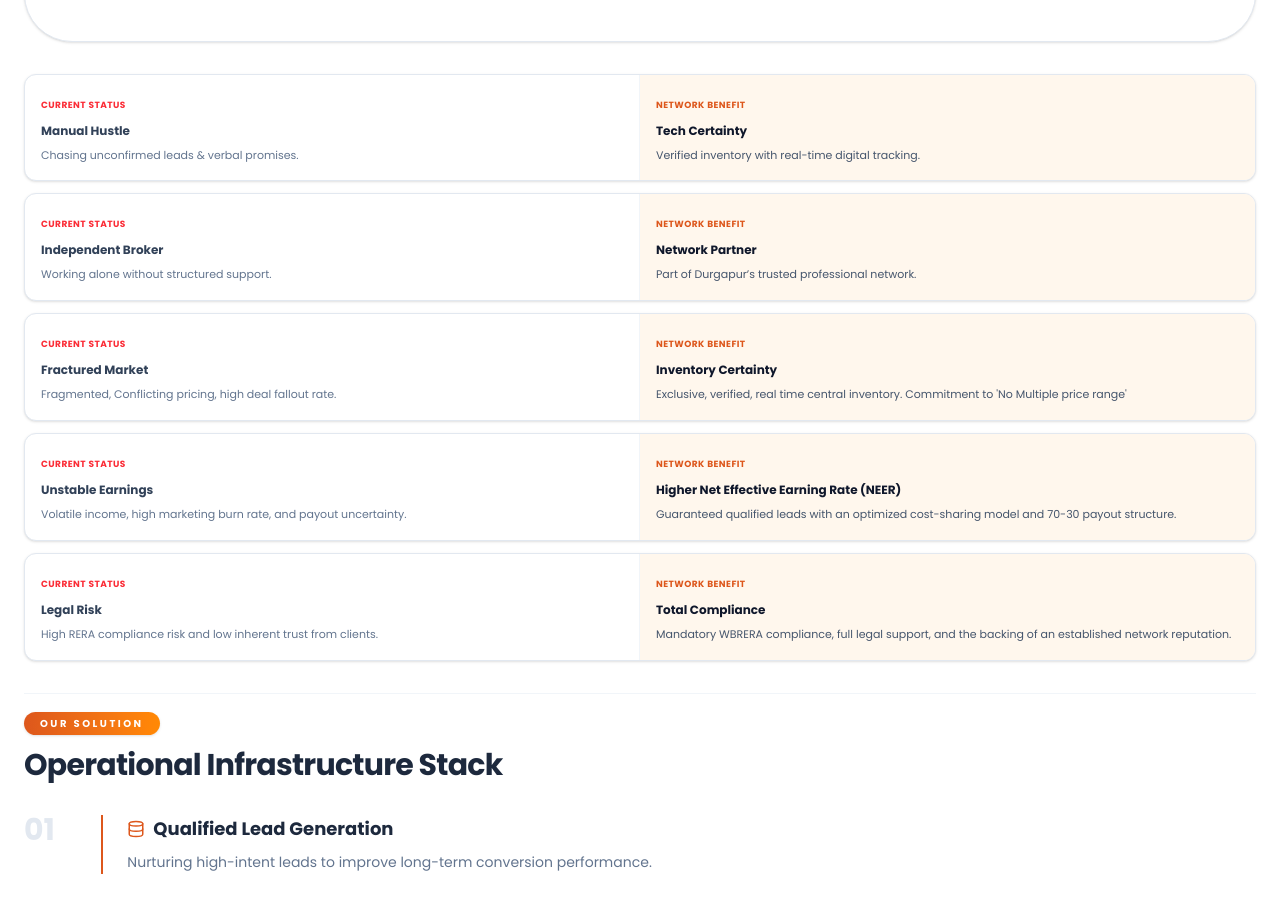
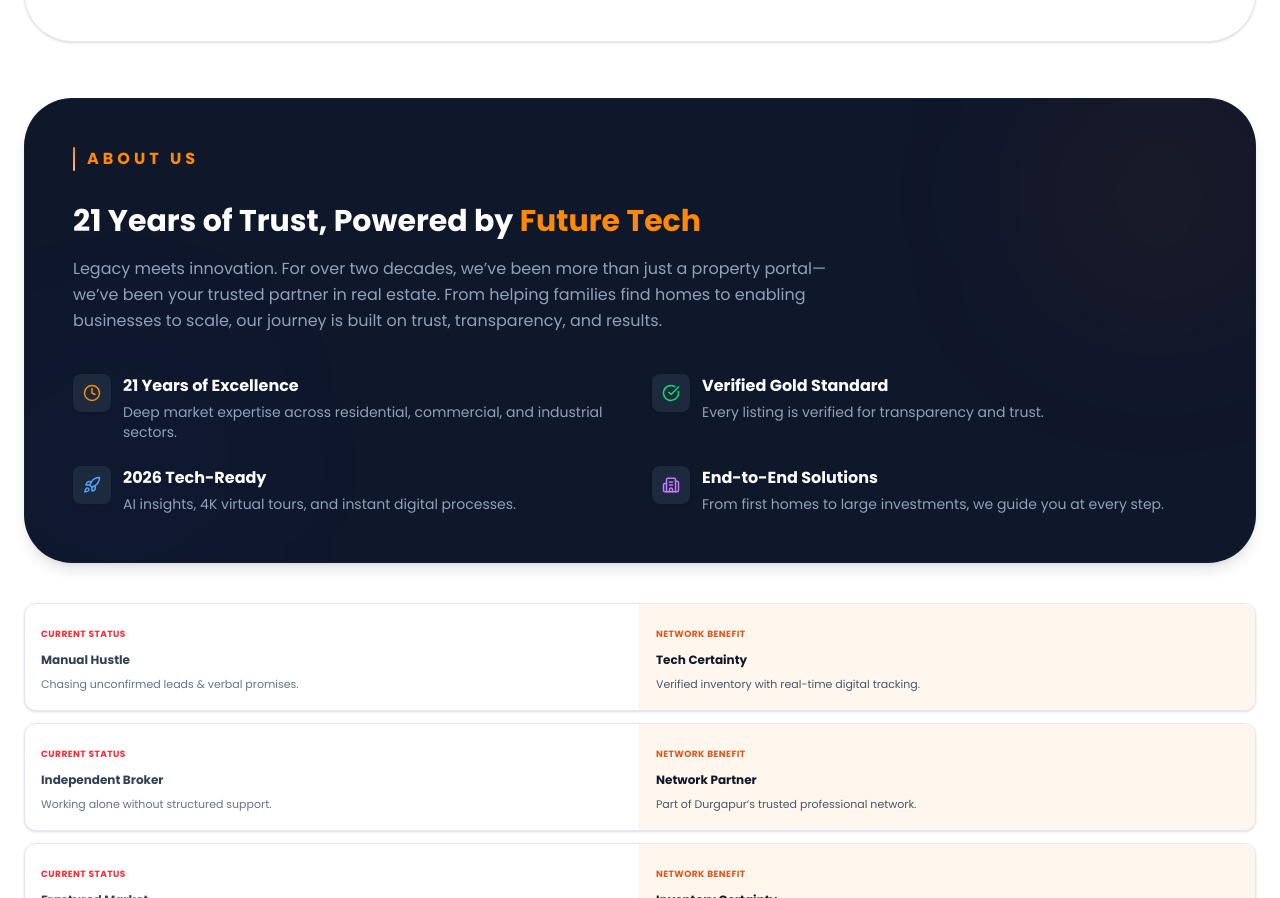
Before and after one commit to passportpulse/property-wala-ankita, a React (Vite) app: page /about in a window 1280 px wide. Shown: the part 2147-3045 px from the top of the page. Built offline with nearby package versions, Linux system fonts and the light colour scheme; a web font is replaced by a local one.

Commit message:
about us added

```diff
--- a/src/pages/about/About.jsx
+++ b/src/pages/about/About.jsx
@@ -6,6 +6,7 @@ import Solutions from "./sections/Solutions";
 import Manifesto from "./sections/Manifesto";
 import OurResolve from "./sections/OurResolve";
 import BhaiyaWay from "./sections/BhaiyaWay";
+import AboutLegacy from "./sections/AboutLegacy";
 
 export default function About() {
   return (
@@ -15,6 +16,7 @@ export default function About() {
         <Manifesto/>
         <OurResolve/>
         <BhaiyaWay/>
+        <AboutLegacy/>
         <Comparison />
         <Solutions />
       </Container>
--- /dev/null
+++ b/src/pages/about/sections/AboutLegacy.jsx
@@ -0,0 +1,108 @@
+import React from "react";
+import { Clock, CheckCircle, Rocket, Building2 } from "lucide-react";
+
+const AboutTrustSection = () => {
+  return (
+    <div className="my-6 md:my-10 font-poppins">
+      <div className="bg-slate-900 rounded-xl md:rounded-2xl lg:rounded-[3rem] p-5 md:p-8 lg:p-12 border border-slate-800/50 relative overflow-hidden shadow-lg">
+
+        {/* Background Glow */}
+        <div className="absolute top-0 right-0 w-48 h-48 bg-orange-500/10 blur-[100px] rounded-full" />
+        <div className="absolute bottom-0 left-0 w-48 h-48 bg-blue-500/5 blur-[100px] rounded-full" />
+
+        <div className="relative z-10">
+
+          {/* Label */}
+          <div className="flex items-center gap-3 mb-5 md:mb-8">
+            <div className="w-[2px] h-5 md:h-6 bg-gradient-to-b from-orange-400 to-orange-300 rounded-full" />
+            <span className="text-xs md:text-sm lg:text-base font-bold uppercase tracking-[0.25em] text-orange-400">
+              About Us
+            </span>
+          </div>
+
+          {/* Heading */}
+          <h2 className="text-lg sm:text-xl md:text-2xl lg:text-3xl font-extrabold text-white leading-tight mb-3 md:mb-4">
+            21 Years of Trust, Powered by{" "}
+            <span className="text-orange-400">Future Tech</span>
+          </h2>
+
+          {/* Subtext */}
+          <p className="text-slate-400 text-xs md:text-sm lg:text-base max-w-3xl leading-relaxed mb-6 md:mb-10">
+            Legacy meets innovation. For over two decades, we’ve been more than just a property portal—we’ve been your trusted partner in real estate. From helping families find homes to enabling businesses to scale, our journey is built on trust, transparency, and results.
+          </p>
+
+          {/* Features Grid */}
+          <div className="grid sm:grid-cols-2 gap-4 md:gap-6">
+
+            {/* Point 1 */}
+            <div className="flex gap-3 items-start group">
+              <div className="bg-slate-800 p-2.5 rounded-lg text-orange-400 group-hover:bg-orange-500/10 transition shadow">
+                <Clock size={18} />
+              </div>
+
+              <div>
+                <p className="text-white text-sm md:text-base font-semibold mb-1">
+                  21 Years of Excellence
+                </p>
+                <p className="text-slate-400 text-xs md:text-sm">
+                  Deep market expertise across residential, commercial, and industrial sectors.
+                </p>
+              </div>
+            </div>
+
+            {/* Point 2 */}
+            <div className="flex gap-3 items-start group">
+              <div className="bg-slate-800 p-2.5 rounded-lg text-green-400 group-hover:bg-green-500/10 transition shadow">
+                <CheckCircle size={18} />
+              </div>
+
+              <div>
+                <p className="text-white text-sm md:text-base font-semibold mb-1">
+                  Verified Gold Standard
+                </p>
+                <p className="text-slate-400 text-xs md:text-sm">
+                  Every listing is verified for transparency and trust.
+                </p>
+              </div>
+            </div>
+
+            {/* Point 3 */}
+            <div className="flex gap-3 items-start group">
+              <div className="bg-slate-800 p-2.5 rounded-lg text-blue-400 group-hover:bg-blue-500/10 transition shadow">
+                <Rocket size={18} />
+              </div>
+
+              <div>
+                <p className="text-white text-sm md:text-base font-semibold mb-1">
+                  2026 Tech-Ready
+                </p>
+                <p className="text-slate-400 text-xs md:text-sm">
+                  AI insights, 4K virtual tours, and instant digital processes.
+                </p>
+              </div>
+            </div>
+
+            {/* Point 4 */}
+            <div className="flex gap-3 items-start group">
+              <div className="bg-slate-800 p-2.5 rounded-lg text-purple-400 group-hover:bg-purple-500/10 transition shadow">
+                <Building2 size={18} />
+              </div>
+
+              <div>
+                <p className="text-white text-sm md:text-base font-semibold mb-1">
+                  End-to-End Solutions
+                </p>
+                <p className="text-slate-400 text-xs md:text-sm">
+                  From first homes to large investments, we guide you at every step.
+                </p>
+              </div>
+            </div>
+
+          </div>
+        </div>
+      </div>
+    </div>
+  );
+};
+
+export default AboutTrustSection;
```
